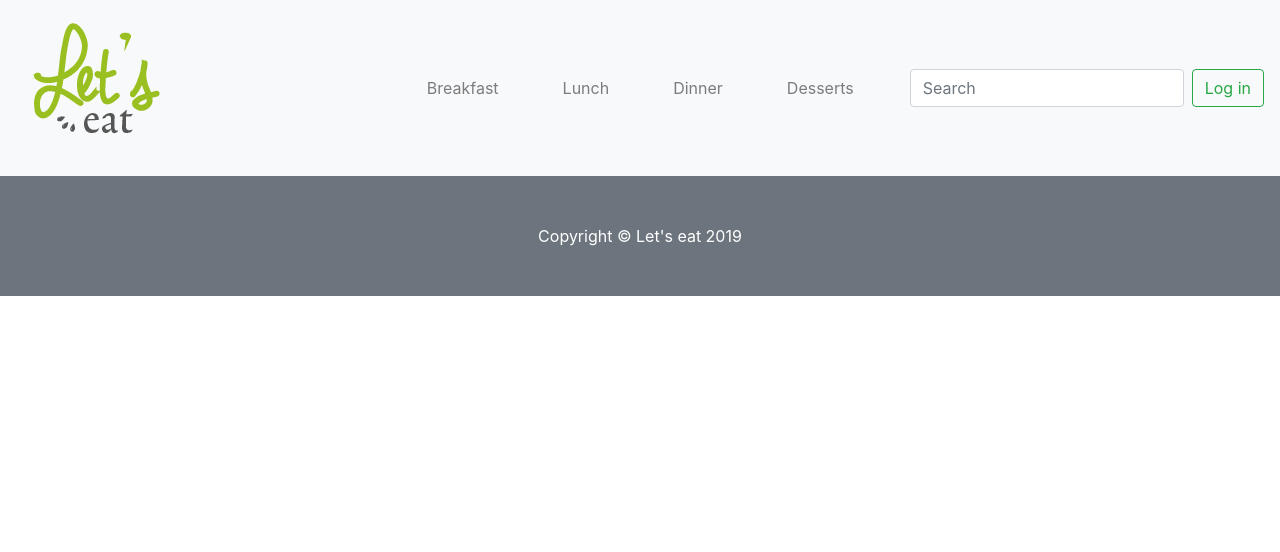
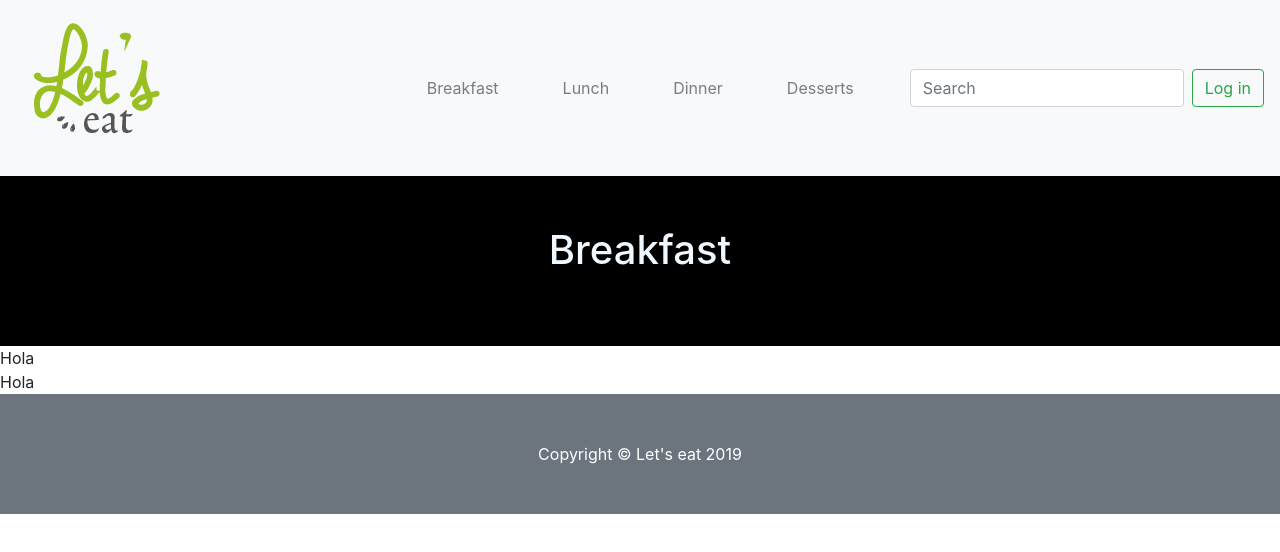
Before and after one commit to SandraGro/final_project, a React (Create React App) app: page /breakfast in a window 1280 px wide. Shown: the top 552 px of the page. Built offline with nearby package versions, Linux system fonts and the light colour scheme.

Commit message:
Se agrega componente Breakfast

```diff
--- a/src/components/App.js
+++ b/src/components/App.js
@@ -5,6 +5,7 @@ import Home from './Home/Home';
 import Footer from './Footer';
 import BrowserRouter from 'react-router-dom/BrowserRouter';
 import Route from 'react-router-dom/Route';
+import Breakfast from './Breakfast/Breakfast';
 
 //CSS
 import './App.css';
@@ -14,8 +15,8 @@ function App() {
     <BrowserRouter>
       <Route component={Header} />
       <Route exact path="/" component={Home} />
-      {/* <Route path="/breakfast" component={Breakfast} />
-      <Route path="/breakfast/reviewId" component={Breakfast} /> */}
+      <Route path="/breakfast" component={Breakfast} />
+      <Route path="/breakfast/reviewId" component={Breakfast} />
       <Route component={Footer} />
 
     </BrowserRouter>
--- /dev/null
+++ b/src/components/Breakfast/Breakfast.jsx
@@ -0,0 +1,26 @@
+import React, { Component } from "react";
+import './Breakfast.css'
+import Title from './Title'
+import Restaurants from './Restaurants'
+
+
+class Breakfast extends Component {
+    constructor(props) {
+        super(props);
+        this.state = {
+            Restaurants : ['fonda lupita', 'juan el feo']
+        }
+    }
+    render() {
+        return (
+            <>
+            <Title/>
+            {this.state.Restaurants.map((restaurant) =>
+                <Restaurants key={restaurant} />
+            )}
+            </>
+        );
+    }
+}
+
+export default Breakfast;
--- /dev/null
+++ b/src/components/Breakfast/Restaurants/Restaurants.jsx
@@ -0,0 +1,11 @@
+import React, { Component } from "react";
+
+class Restaurants extends Component {
+  render() {
+    return (
+    <div>Hola </div>
+    );
+  }
+}
+
+export default Restaurants;
--- /dev/null
+++ b/src/components/Breakfast/Restaurants/index.js
@@ -0,0 +1 @@
+export { default } from "./Restaurants";
--- /dev/null
+++ b/src/components/Breakfast/Title/Title.css
@@ -0,0 +1,7 @@
+.title-breakfast{
+    background-color: black;
+    height: 170px;
+    color: aliceblue;
+    text-align: center;
+    padding: 50px;
+}
--- /dev/null
+++ b/src/components/Breakfast/Title/Title.jsx
@@ -0,0 +1,14 @@
+import React, { Component } from "react";
+import './Title.css'
+
+
+class Title extends Component {
+  render() {
+    return (
+      <div className="title-breakfast">
+        <h1> Breakfast</h1>
+       </div>
+    )}
+}
+
+export default Title;
--- /dev/null
+++ b/src/components/Breakfast/Title/index.js
@@ -0,0 +1 @@
+export { default } from "./Title";
--- /dev/null
+++ b/src/components/Breakfast/index.js
@@ -0,0 +1 @@
+export { default } from "./Breakfast";
--- a/src/components/Home/SelectorHome/SelectorHome.jsx
+++ b/src/components/Home/SelectorHome/SelectorHome.jsx
@@ -8,7 +8,7 @@ const SelectorHome = () => (
     <p className="title">¿Qué estás buscando?</p>
     <CardDeck>
       <Card>
-      <Link className="links" to ="/" >
+      <Link className="links" to ="./Breakfast" >
 <Card.Img variant="top" src="/assets/breakfast2.jpg" />
         <Card.Footer>
           <Card.Title className="category">Breakfast</Card.Title>
--- a/src/components/Navigator/index.js
+++ /dev/null
@@ -1 +0,0 @@
-export { default } from "./Navigator";
```
Also changed, not shown: src/components/Navigator/Navigator.jsx (deleted, +0 -8 lines), src/components/Breakfast/Breakfast.css (added).
